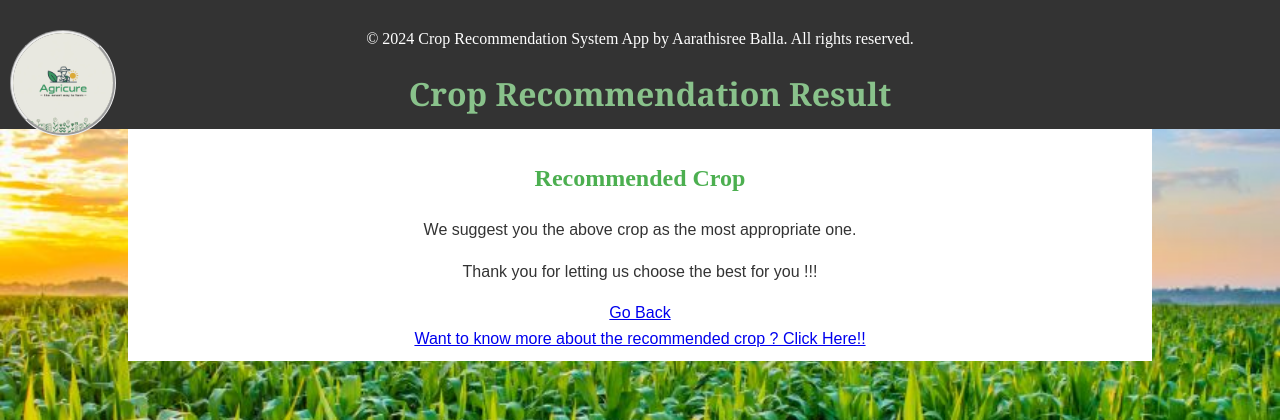
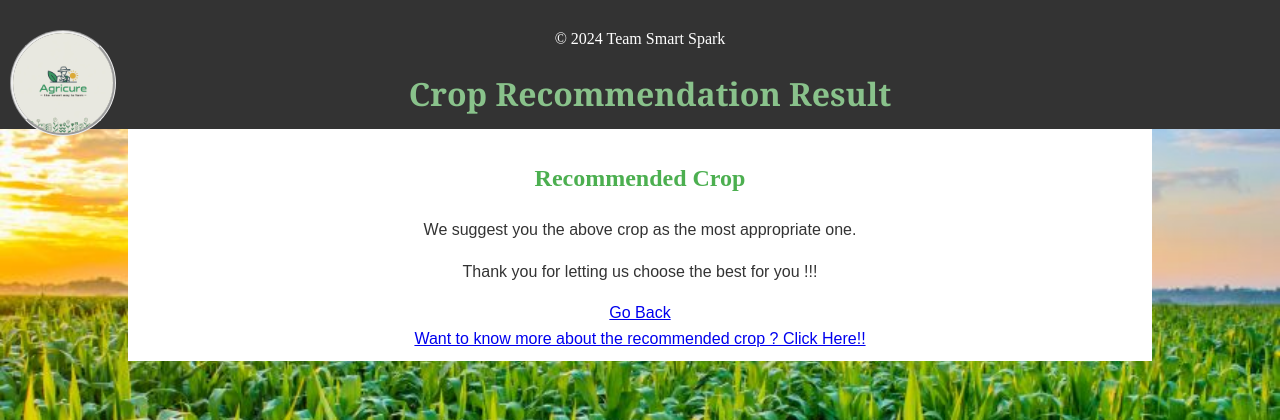
Before and after one commit to Aarathi1535/CropXpert, a Flask app: template templates/result.html in a window 1280 px wide. Shown: the top 420 px of the page. Run offline with Flask 3, Linux system fonts and the light colour scheme; the template is opened without the code that fills it, so the values that code supplies are empty; some libraries are stand-ins or nearby versions.

Commit message:
Update result.html

```diff
--- a/templates/result.html
+++ b/templates/result.html
@@ -13,7 +13,7 @@
         </div>
     <div class="container">
         <div class="branding">
-            <p class="copyright">© 2024 Crop Recommendation System App by Aarathisree Balla. All rights reserved.</p>
+            <p class="copyright">© 2024 Team Smart Spark</p>
             <h1>Crop Recommendation Result</h1>
         </div>
     </div>
```
